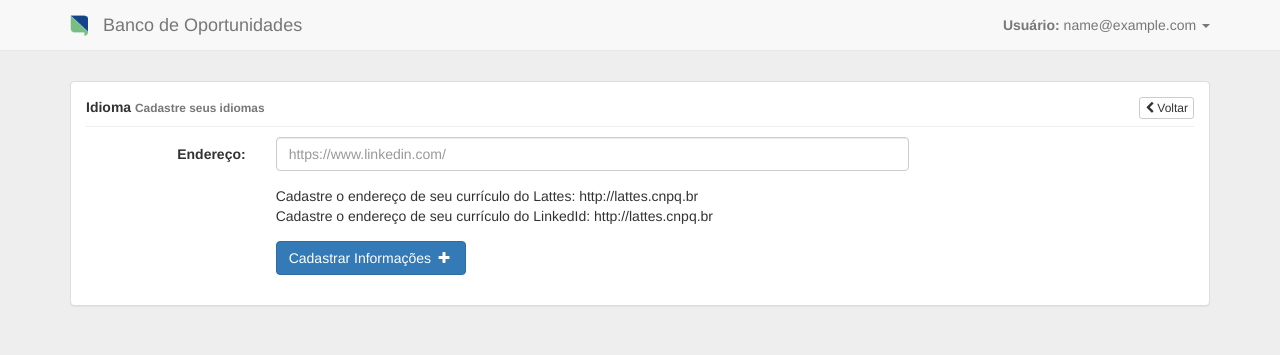
After one commit to MatheusRibak/BancoDeOportunidades, a CodeIgniter app: page /database/index.php/idioma/carregaLinkedIdLattes in a window 1280 px wide. The commit adds this page. Shown: the top 355 px of the page. Run offline with CodeIgniter, Linux system fonts and the light colour scheme; the visitor is signed in with stand-in values (Sample User, id 1); tables that the repository leaves empty or names only in its code hold one stand-in row (values such as "Sample post").

Commit message:
Ajustes e criação do lattes e linked id

```diff
--- a/application/controllers/Idioma.php
+++ b/application/controllers/Idioma.php
@@ -38,10 +38,7 @@ class Idioma extends MY_ControllerLogado {
             "idioma" => $idioma,
             "nivel" => $nivel
         ]);
-
           redirect('Idioma/carregaIdiomas/?aviso=2');
-
-
     }
 
     public function carregaEditarIdioma($id_idioma){
@@ -57,14 +54,11 @@ class Idioma extends MY_ControllerLogado {
 
     }
 
+
     public function editaIdioma(){
-
-
       $this->load->model('Idioma_model');
-      $id_usuario = $this->session->userdata('id_usuario');
 
       $id_idioma = $this->input->post('id_idioma');
-      $idioma = $this->input->post('idioma');
       $nivel = $this->input->post('nivel');
 
       $this->Idioma_model->editaIdioma([
@@ -74,4 +68,24 @@ class Idioma extends MY_ControllerLogado {
       redirect('Painel_academico/index/?aviso=4');
     }
 
+    public function salvarLinkedIdLattes(){
+      $this->load->model('LinkedIdLattes_model');
+      $id_usuario = $this->session->userdata('id_usuario');
+      $endereco = $this->input->post('endereco');
+
+        $this->LinkedIdLattes_model->salvaLinkedIdLattes([
+            "id_usuario" => $id_usuario,
+            "endereco" => $endereco,
+        ]);
+          redirect('Idioma/carregaLinkedIdLattes/?aviso=1');
+    }
+
+    public function carregaLinkedIdLattes(){
+      $id_usuario = $this->session->userdata('id_usuario');
+      $data = array(
+          "dadosAcademico" => $this->Usuario_model->getUsuario($id_usuario)->row()
+      );
+      $this->load->view('cadastra_linkedid_lattes', $data);
+    }
+
 }
--- a/application/controllers/Painel_academico.php
+++ b/application/controllers/Painel_academico.php
@@ -10,13 +10,15 @@ class Painel_academico extends MY_ControllerLogado {
         $this->load->model('Experiencia_model');
         $this->load->model('Vaga_academico_model');
         $this->load->model('Idioma_model');
+        $this->load->model('linkedIdLattes_model');
         $id_usuario = $this->session->userdata('id_usuario');
         $data = array(
             "vagas_candidatadas" => $this->Vaga_academico_model->getMinhasVagas($id_usuario)->result(),
             "dadosAcademico" => $this->Usuario_model->getUsuario($id_usuario)->row(),
             "dadosFormacao" => $this->Formacao_model->getFormacao($id_usuario)->result(),
             "dadosExperiencia" => $this->Experiencia_model->getExpUsuario($id_usuario)->result(),
-            "dadosIdioma" => $this->Idioma_model->getIdiomas($id_usuario)->result()
+            "dadosIdioma" => $this->Idioma_model->getIdiomas($id_usuario)->result(),
+            "dadosLattesLonkedId" => $this->linkedIdLattes_model->getLinkedIdLattes($id_usuario)->result()
         );
         $this->load->view('painel_academico', $data);
     }
--- a/application/models/Experiencia_model.php
+++ b/application/models/Experiencia_model.php
@@ -6,9 +6,9 @@ class Experiencia_model extends CI_Model {
         $this->db->insert('experiencia', $data);
     }
 
-    function getExp($id_experiencia) {
-        $id_experiencia = (int) $id_experiencia;
-        $this->db->where('id_experiencia', $id_experiencia);
+    function getExp($idAcademico) {
+        $idAcademico = (int) $idAcademico;
+        $this->db->where('id_usuario', $idAcademico);
         return $this->db->get('experiencia');
     }
 
--- a/application/views/busca.php
+++ b/application/views/busca.php
@@ -125,12 +125,6 @@
                                                 </tr>
                                             </thead>
                                             <tbody id="myTable">
-
-
-
-
-
-
                                             <td colspan='5' align = 'center'>
                                                 <div >
                                                     Você ainda não pesquisou nada...
--- /dev/null
+++ b/application/views/cadastra_linkedid_lattes.php
@@ -0,0 +1,118 @@
+<!DOCTYPE html>
+<html lang="pt-br">
+
+    <head>
+        <meta charset="utf-8">
+        <meta http-equiv="X-UA-Compatible" content="IE=edge">
+        <meta name="viewport" content="width=device-width, initial-scale=1">
+        <title>Banco de Oportunidades</title>
+        <link rel="icon" href="<?= base_url('assets/img/favicon.png') ?>">
+        <link rel="stylesheet" href="<?= base_url('assets/css/style.css') ?>" type="text/css">
+        <link rel="stylesheet" href="<?= base_url('assets/css/bootstrap.min.css') ?>" type="text/css">
+        <link rel="stylesheet" href="<?= base_url('assets/fonts/font-awesome-4.3.0/css/font-awesome.min.css') ?>" type="text/css">
+        <link rel="stylesheet" href="<?= base_url('assets/css/jquery-ui.css') ?>">
+        <link rel="stylesheet" href="<?= base_url('assets/css/jquery-ui.theme.css') ?>">
+    </head>
+
+    <body>
+        <nav class="navbar navbar-default navbar-fixed-top no-radius no-margin" role="navigation">
+            <div class="container">
+                <div class="navbar-header">
+                    <button type="button" class="navbar-toggle collapsed" data-toggle="collapse" data-target="#navbar-collapse-1">
+                        <span class="sr-only">Toggle navigation</span>
+                        <span class="icon-bar"></span>
+                        <span class="icon-bar"></span>
+                        <span class="icon-bar"></span>
+                    </button>
+                    <a href="#" class="navbar-brand">
+                        <img src="<?= base_url('assets/img/favicon.png') ?>" alt="logo">
+                    </a>
+                    <a class="navbar-brand hidden-xs" href="<?= site_url('Painel_academico') ?>">Banco de Oportunidades</a>
+                </div>
+                <div class="collapse navbar-collapse" id="navbar-collapse-1">
+                    <ul class="nav navbar-nav navbar-right">
+                        <li class="dropdown">
+                            <a href="#" class="dropdown-toggle" data-toggle="dropdown">
+                                <b>Usuário: </b><?php echo $dadosAcademico->email ?> <span class="caret"></span>
+                            </a>
+                            <ul class="dropdown-menu">
+                                <li>
+                                    <a href="<?= site_url('Painel_academico/carregaEditarSenha') ?>"><i class="fa fa-wrench fa-fw"></i> Trocar de senha</a>
+                                </li>
+                                <li>
+                                    <a href="<?= site_url('Painel_academico/deslogar') ?>"><i class="fa fa-sign-out fa-fw"></i> Sair</a>
+                                </li>
+                            </ul>
+                        </li>
+                    </ul>
+                </div>
+            </div>
+        </nav>
+
+        <div class="page-content">
+            <div class="usuario-content">
+                <div class="container">
+                    <div class="row">
+                        <div class="col-md-12">
+                            <div class="panel panel-default">
+                                <div class="panel-body">
+                                    <div class="pn-heading">
+                                        <span class="pull-left">
+                                            <strong>Idioma
+                                                <small class="text-muted">Cadastre seus idiomas</small>
+                                            </strong>
+                                        </span>
+                                        <span class="pull-right">
+                                            <a class="btn btn-default btn-xs" href="<?= site_url('Painel_academico/') ?>"><i class="fa fa-chevron-left" aria-hidden="true"></i> Voltar</a>
+                                        </span>
+                                    </div>
+
+                                    <?php echo validation_errors(); ?>
+                                    <?php if ($this->input->get('aviso') == 1) { ?>
+                                        <div class="alert alert-success">
+                                            Informações complementares cadastradas com sucesso!
+                                        </div>
+                                    <?php } ?>
+
+
+                                    <form class="form-horizontal" action="<?= site_url('Idioma/salvarLinkedIdLattes/') ?>" method="post">
+
+                                        <div class="form-group">
+                                            <label for="link" class="col-sm-2 control-label">Endereço:</label>
+                                            <div class="col-sm-7">
+                                                <input type="text" class="form-control cnpj" id="link" placeholder="https://www.linkedin.com/"  name="endereco">
+                                            </div>
+                                        </div>
+                                        <div class="form-group">
+                                            <div class="col-sm-2"></div>
+                                            <div class="col-sm-7">
+                                                Cadastre o endereço de seu currículo do Lattes: http://lattes.cnpq.br<br>
+                                                Cadastre o endereço de seu currículo do LinkedId: http://lattes.cnpq.br
+                                            </div>
+                                        </div>
+                                        <div class="form-group">
+                                            <div class="col-sm-offset-2 col-sm-10">
+                                                <button type="submit" class="btn btn-primary">
+                                                    Cadastrar Informações <i class="fa fa-plus fa-fw"></i>
+                                                </button>
+                                            </div>
+                                        </div>
+                                    </form>
+
+                                </div>
+                            </div>
+                        </div>
+                    </div>
+                </div>
+            </div>
+        </div>
+        <script src="<?= base_url('assets/js/jquery.js') ?>"></script>
+        <script src="<?= base_url('assets/js/bootstrap.min.js') ?>"></script>
+        <script src="<?= base_url('assets/js/scripts.js') ?>"></script>
+        <script src="<?= base_url('assets/js/jquery-ui.min.js') ?>"></script>
+        <script src="<?= base_url('assets/js/jquery.mask.min.js') ?>"></script>
+        <script type="text/javascript">
+            $('.data').mask('0000');
+        </script>
+    </body>
+</html>
--- a/application/views/cadastro_empregador.php
+++ b/application/views/cadastro_empregador.php
@@ -111,7 +111,7 @@ defined('BASEPATH') OR exit('No direct script access allowed');
         </nav>
 
         <div class="page-content">
-            <div class="cadastro-content">
+            <div class="usuario-content">
                 <div class="container">
                     <div class="panel panel-default col-md-8 col-md-offset-2">
                         <div class="panel-body">
--- a/assets/css/style.css
+++ b/assets/css/style.css
@@ -1,3 +1,6 @@
+body{
+    background-color: #eee !important;
+}
 .no-margin {
     margin: 0 !important;
 }
@@ -14,16 +17,13 @@
     cursor: pointer;
 }
 
-.usuario-content, .form-add-content {
-    background-color: #eee;
-}
-
 .usuario-content {
     padding: 30px 0;
 }
 
 .form-add-content {
     padding: 90px 0;
+    height: 100%;
 }
 
 .usuario-content .table-responsive {
```
Also changed, not shown: application/models/LinkedIdLattes_model.php (added, +15 -0 lines), application/views/cadastro_academico.php (+1 -15 lines), application/views/painel_academico.php (+39 -0 lines). Lines whose indentation alone changed are shown as unchanged.
